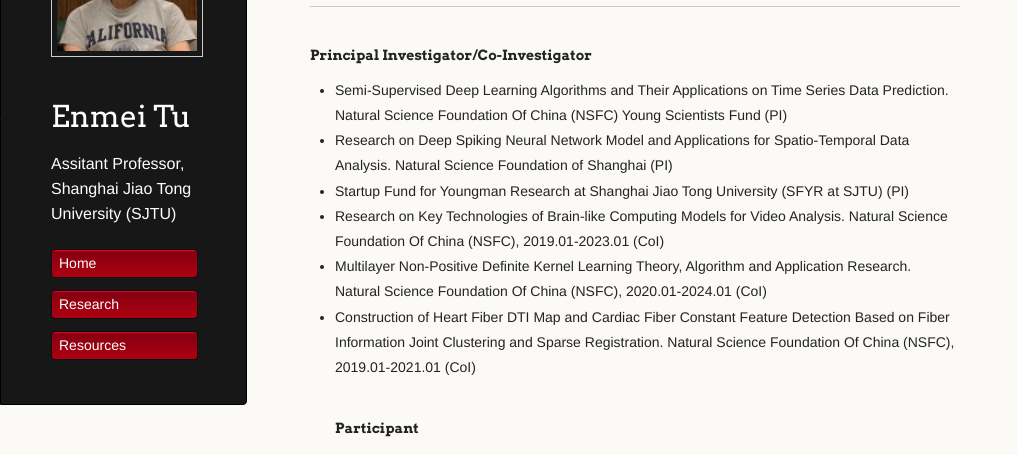
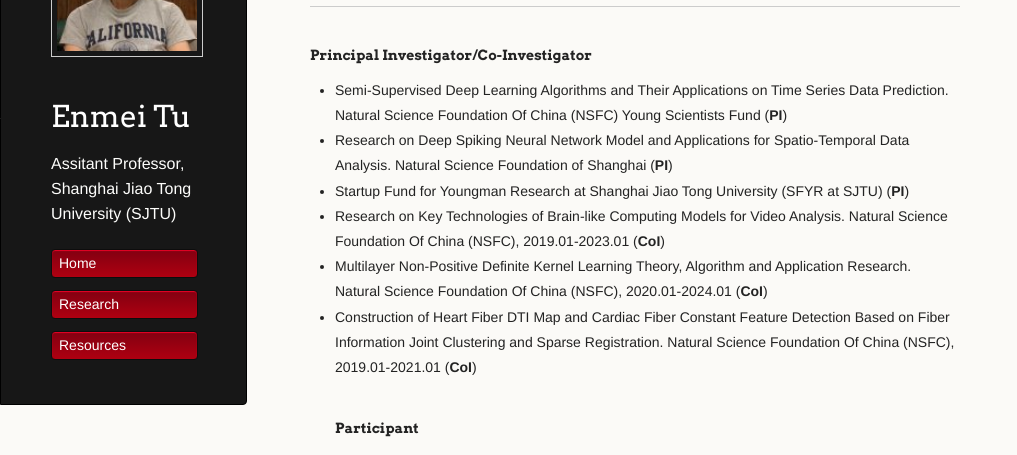
Before and after one commit to hellotem/enmeitu.github.io, a Jekyll site: the page built from research/index.md, in a window 1280 px wide and 900 px high, scrolled down 716 px. Shown: the part 178-633 px from the top of the window, without its empty margins (0-1017 px from the left). Built offline with Jekyll 4.4.1, drawn with Linux system fonts in a browser that asks for light colours; our own code applies the rules of GitHub Pages for plain Markdown files.

```diff
--- a/research/index.md
+++ b/research/index.md
@@ -10,12 +10,12 @@
 
 ## Projects & Funds
 #### Principal Investigator/Co-Investigator
- * Semi-Supervised Deep Learning Algorithms and Their Applications on Time Series Data Prediction. Natural Science Foundation Of China (NSFC) Young Scientists Fund (PI)
- * Research on Deep Spiking Neural Network Model and Applications for Spatio-Temporal Data Analysis. Natural Science Foundation of Shanghai (PI)
- * Startup Fund for Youngman Research at Shanghai Jiao Tong University (SFYR at SJTU) (PI)
- * Research on Key Technologies of Brain-like Computing Models for Video Analysis. Natural Science Foundation Of China (NSFC), 2019.01-2023.01 (CoI)
-* Multilayer Non-Positive Definite Kernel Learning Theory, Algorithm and Application Research. Natural Science Foundation Of China (NSFC), 2020.01-2024.01 (CoI)
-* Construction of Heart Fiber DTI Map and Cardiac Fiber Constant Feature Detection Based on Fiber Information Joint Clustering and Sparse Registration. Natural Science Foundation Of China (NSFC), 2019.01-2021.01 (CoI)
+ * Semi-Supervised Deep Learning Algorithms and Their Applications on Time Series Data Prediction. Natural Science Foundation Of China (NSFC) Young Scientists Fund (**PI**)
+ * Research on Deep Spiking Neural Network Model and Applications for Spatio-Temporal Data Analysis. Natural Science Foundation of Shanghai (**PI**)
+ * Startup Fund for Youngman Research at Shanghai Jiao Tong University (SFYR at SJTU) (**PI**)
+ * Research on Key Technologies of Brain-like Computing Models for Video Analysis. Natural Science Foundation Of China (NSFC), 2019.01-2023.01 (**CoI**)
+* Multilayer Non-Positive Definite Kernel Learning Theory, Algorithm and Application Research. Natural Science Foundation Of China (NSFC), 2020.01-2024.01 (**CoI**)
+* Construction of Heart Fiber DTI Map and Cardiac Fiber Constant Feature Detection Based on Fiber Information Joint Clustering and Sparse Registration. Natural Science Foundation Of China (NSFC), 2019.01-2021.01 (**CoI**)
 #### Participant
 * Marine Navigational Decision Aid Based Upon Vessel Route Prediction from Historical Evidence.  National Research Foundation (NRF) of Singapore, 2015.08 - 2017.12
 * NeuCube System for Spatio-Temporal Data Analysis, Visualization and Knowledge Extraction. AUT Strategic Research Investment Fund, 2014.12 - 2015.08
```
